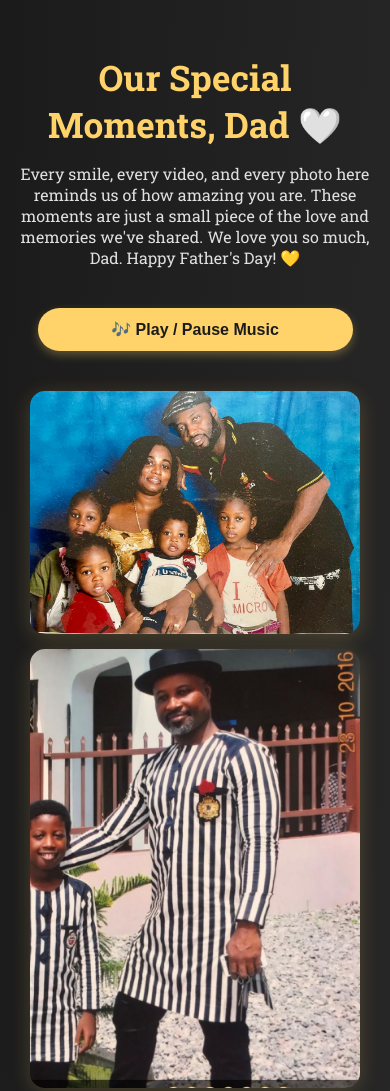
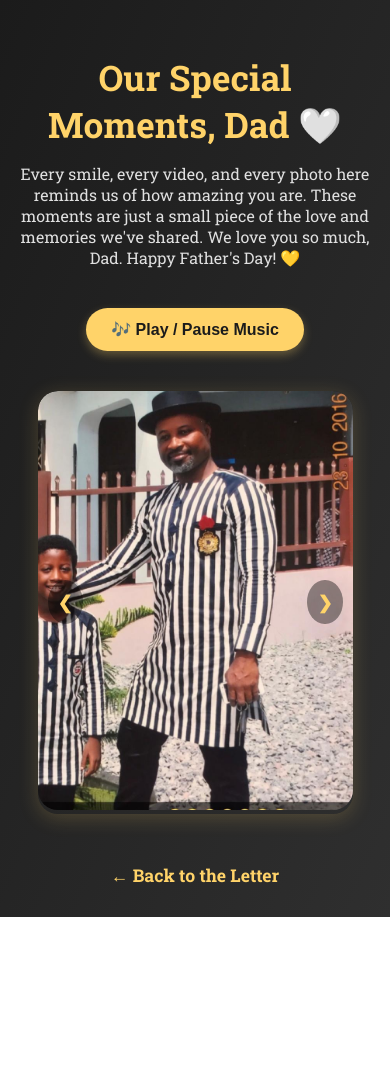
Before and after one commit to From-Me-To-You-Muahh/HAPPY-FATHERS-DAY-DADDY, a plain HTML site: page memories.html in a window 390 px wide. Shown: the top 1091 px of the page. After the commit the page ends 917 px from the top, so only its background shows below. Drawn offline with Linux system fonts and the light colour scheme.

Commit message:
Update memories.html

```diff
--- a/memories.html
+++ b/memories.html
@@ -28,26 +28,51 @@
       margin: 0 auto 40px;
     }
 
-    .gallery {
-      display: grid;
-      grid-template-columns: repeat(auto-fit, minmax(250px, 1fr));
-      gap: 20px;
-      padding: 0 10px;
-      max-width: 1200px;
-      margin: 0 auto;
+    .slideshow-container {
+      position: relative;
+      max-width: 90%;
+      margin: auto;
+      border-radius: 20px;
+      overflow: hidden;
+      box-shadow: 0 4px 20px rgba(255, 211, 105, 0.2);
     }
 
-    .gallery img, .gallery video {
+    .slide {
+      display: none;
+    }
+
+    .slide img, .slide video {
       width: 100%;
       height: auto;
-      border-radius: 15px;
-      box-shadow: 0 4px 20px rgba(255, 211, 105, 0.2);
-      transition: transform 0.3s ease, box-shadow 0.3s ease;
+      border-radius: 20px;
     }
 
-    .gallery img:hover, .gallery video:hover {
-      transform: scale(1.03);
-      box-shadow: 0 8px 25px rgba(255, 211, 105, 0.3);
+    .prev, .next {
+      cursor: pointer;
+      position: absolute;
+      top: 50%;
+      width: auto;
+      padding: 16px;
+      margin-top: -22px;
+      color: #ffd369;
+      font-weight: bold;
+      font-size: 24px;
+      transition: 0.3s ease;
+      user-select: none;
+      background: rgba(0, 0, 0, 0.4);
+      border-radius: 50%;
+    }
+
+    .next {
+      right: 10px;
+    }
+
+    .prev {
+      left: 10px;
+    }
+
+    .prev:hover, .next:hover {
+      background-color: rgba(255, 211, 105, 0.5);
     }
 
     .audio-controls {
@@ -91,12 +116,9 @@
       p {
         font-size: 1rem;
       }
-      .gallery {
-        grid-template-columns: 1fr;
-        gap: 15px;
-      }
-      .audio-button {
-        width: 90%;
+      .prev, .next {
+        font-size: 18px;
+        padding: 10px;
       }
     }
   </style>
@@ -118,39 +140,33 @@
     </audio>
   </div>
 
-  <div class="gallery">
-    <!-- 20 JPGs -->
-    <img src="first.jpg" alt="Memory 1">
-    <img src="2.jpg" alt="Memory 2">
-    <img src="3.jpg" alt="Memory 3">
-    <img src="4.jpg" alt="Memory 4">
-      <video src="1.mp4" loop autoplay muted playsinline></video>
+  <div class="slideshow-container">
+    <div class="slide"><img src="first.jpg" alt="Memory 1"></div>
+    <div class="slide"><img src="2.jpg" alt="Memory 2"></div>
+    <div class="slide"><img src="3.jpg" alt="Memory 3"></div>
+    <div class="slide"><img src="4.jpg" alt="Memory 4"></div>
+    <div class="slide"><video src="1.mp4" loop muted playsinline></video></div>
+    <div class="slide"><img src="5.jpg" alt="Memory 5"></div>
+    <div class="slide"><img src="6.jpg" alt="Memory 6"></div>
+    <div class="slide"><img src="7.jpg" alt="Memory 7"></div>
+    <div class="slide"><img src="8.jpg" alt="Memory 8"></div>
+    <div class="slide"><video src="2.mp4" loop muted playsinline></video></div>
+    <div class="slide"><img src="9.jpg" alt="Memory 9"></div>
+    <div class="slide"><img src="10.jpg" alt="Memory 10"></div>
+    <div class="slide"><img src="11.jpg" alt="Memory 11"></div>
+    <div class="slide"><img src="12.jpg" alt="Memory 12"></div>
+    <div class="slide"><video src="3.mp4" loop muted playsinline></video></div>
+    <div class="slide"><img src="13.jpg" alt="Memory 13"></div>
+    <div class="slide"><img src="14.jpg" alt="Memory 14"></div>
+    <div class="slide"><img src="15.jpg" alt="Memory 15"></div>
+    <div class="slide"><img src="16.jpg" alt="Memory 16"></div>
+    <div class="slide"><video src="4.mp4" loop muted playsinline></video></div>
+    <div class="slide"><img src="17.jpg" alt="Memory 17"></div>
+    <div class="slide"><img src="18.jpg" alt="Memory 18"></div>
+    <div class="slide"><img src="last.jpg" alt="Memory 20"></div>
 
-    <img src="5.jpg" alt="Memory 5">
-    <img src="6.jpg" alt="Memory 6">
-    <img src="7.jpg" alt="Memory 7">
-    <img src="8.jpg" alt="Memory 8">
-    <video src="2.mp4" loop autoplay muted playsinline></video>
-
-
-    <img src="9.jpg" alt="Memory 9">
-    <img src="10.jpg" alt="Memory 10">
-    <img src="11.jpg" alt="Memory 11">
-    <img src="12.jpg" alt="Memory 12">
-    <video src="3.mp4" loop autoplay muted playsinline></video>
-
-
-    <img src="13.jpg" alt="Memory 13">
-    <img src="14.jpg" alt="Memory 14">
-    <img src="15.jpg" alt="Memory 15">
-    <img src="16.jpg" alt="Memory 16">
-        <video src="4.mp4" loop autoplay muted playsinline></video>
-
-    <img src="17.jpg" alt="Memory 17">
-    <img src="18.jpg" alt="Memory 18">
-    <img src="last.jpg" alt="Memory 20">
-
-    <!-- 4 MP4s -->
+    <a class="prev" onclick="plusSlides(-1)">❮</a>
+    <a class="next" onclick="plusSlides(1)">❯</a>
   </div>
 
   <a class="back-home" href="index.html">← Back to the Letter</a>
@@ -167,6 +183,33 @@
       }
       isPlaying = !isPlaying;
     }
+
+    let slideIndex = 0;
+    const slides = document.getElementsByClassName("slide");
+
+    function showSlidesAuto() {
+      for (let i = 0; i < slides.length; i++) {
+        slides[i].style.display = "none";
+        const media = slides[i].querySelector('video');
+        if (media) media.pause();
+      }
+      slideIndex++;
+      if (slideIndex > slides.length) { slideIndex = 1 }
+      slides[slideIndex - 1].style.display = "block";
+      const current = slides[slideIndex - 1].querySelector('video');
+      if (current) current.play();
+    }
+
+    function plusSlides(n) {
+      slideIndex += n - 1;
+      if (slideIndex < 0) slideIndex = slides.length - 1;
+      if (slideIndex >= slides.length) slideIndex = 0;
+      showSlidesAuto();
+    }
+
+    // Start slideshow
+    showSlidesAuto();
+    setInterval(showSlidesAuto, 4000);
   </script>
 
 </body>
```
